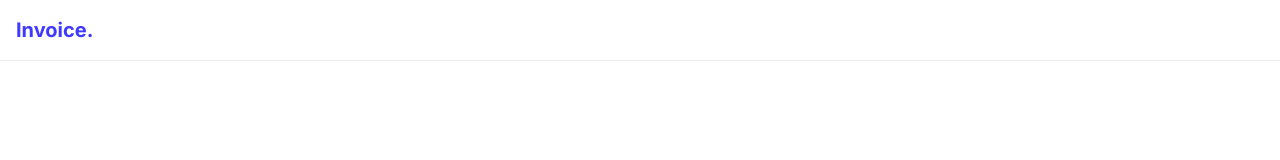
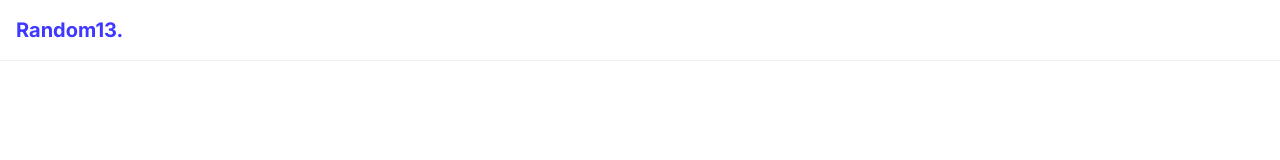
Before and after one commit to mhm13dev/random-13, a Next.js app: page / in a window 1280 px wide. Shown: the top 160 px of the page. Built offline with nearby package versions, Linux system fonts and the light colour scheme.

Commit message:
feat: change name to Random13.

```diff
--- a/app/layout.tsx
+++ b/app/layout.tsx
@@ -7,7 +7,7 @@
 const inter = Inter({ subsets: ["latin"] });
 
 export const metadata: Metadata = {
-  title: "Random#13",
+  title: "Random13.",
   description: "Some random stuff from me",
 };
 
--- a/components/header/index.tsx
+++ b/components/header/index.tsx
@@ -3,7 +3,7 @@
 const Header = () => {
   return (
     <header className="border-b border-greyish-1 p-4">
-      <h1 className="text-primary text-xl font-bold">Invoice.</h1>
+      <h1 className="text-primary text-xl font-bold">Random13.</h1>
     </header>
   );
 };
```
